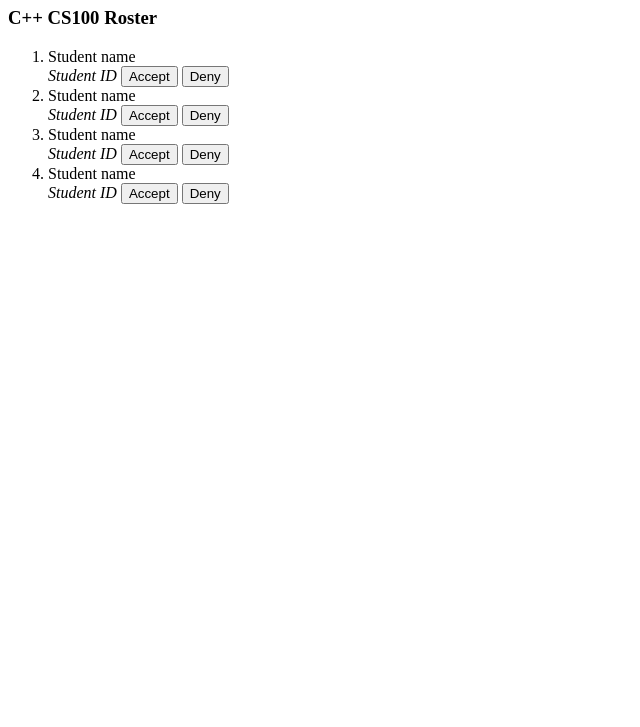
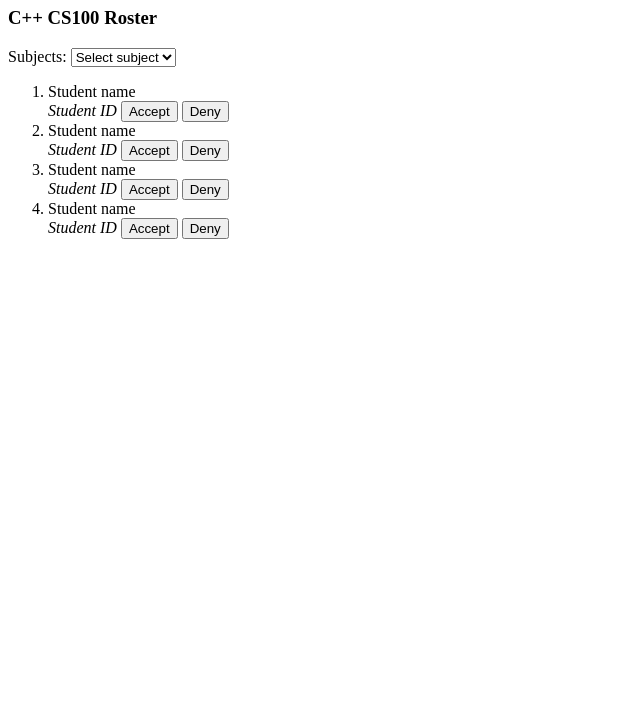
Before and after one commit to Gagandeep1051/Chalkboard, a plain HTML site: page rosterView.html in a window 1280 px wide. Shown: the part 73-800 px from the top of the page, without its empty margins (0-640 px from the left). Drawn offline with Linux system fonts and the light colour scheme.

Commit message:
Update rosterView.html

```diff
--- a/rosterView.html
+++ b/rosterView.html
@@ -6,6 +6,12 @@
 </head>
 <h1>Kings College</h1>
 <h3>C++ CS100 Roster</h3>
+    <form name="form1" id="form1" action="">
+    Subjects: <select name="subject" id="subject">
+    <option value="" selected="selected">Select subject</option>
+
+</select>
+</form>
 <body>
 <ol>
     <div>
```
